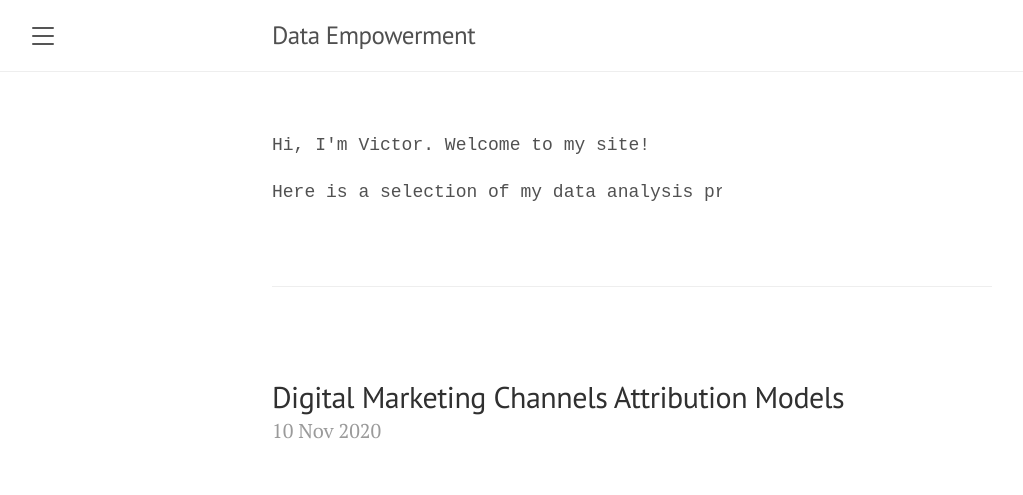
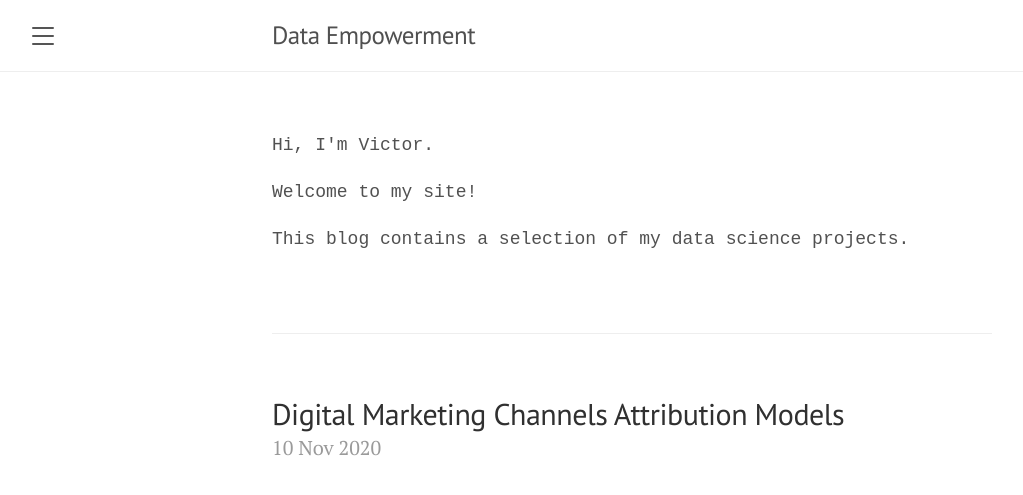
Before and after one commit to Viktorjin/Viktorjin.github.io, a Jekyll site: the page built from index.html, in a window 1280 px wide. Shown: the top 495 px of the page, without its empty margins (8-1031 px from the left). Built offline with Jekyll 4.4.1, drawn with Linux system fonts in a browser that asks for light colours; the list of posts is cut into pages by our own code.

Commit message:
adjust animation format for mobile device and side bar

```diff
--- a/_includes/sidebar.html
+++ b/_includes/sidebar.html
@@ -32,7 +32,7 @@
 
   <div class="sidebar-item">
     <p>
-      &copy; {{ site.time | date: '%Y' }}. All rights reserved.
+      &copy; {{ site.time | date: '%Y' }}. Victor Jin with <a href="http://jekyllrb.com/">Jekyll. All rights reserved.
     </p>
   </div>
 </div>
--- a/index.html
+++ b/index.html
@@ -89,12 +89,13 @@ to{opacity:1;}
 }
 </style>
 
-<p class="css-typing">Hi, I'm Victor. Welcome to my site! </p>
+<p class="css-typing">Hi, I'm Victor. </p>
 
-<p class="css-typing">Here is a selection of my data analysis projects. </p>
+<p class="css-typing"> Welcome to my site! </p>
+
+<p class="css-typing"> This blog contains a selection of my data science projects. </p>
 <br>
 <hr>
-<br>
 <br>
 
 <div class="posts">
```
